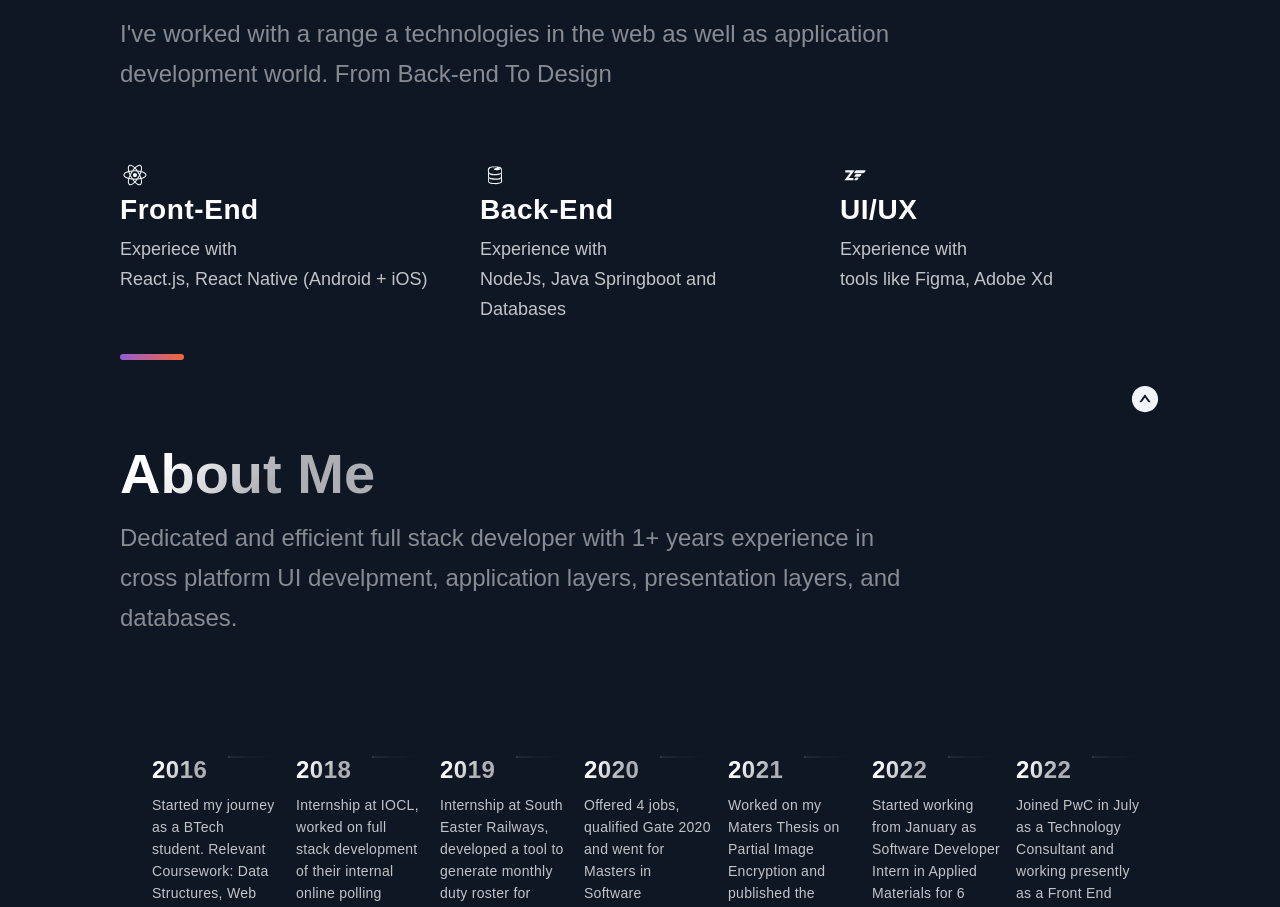
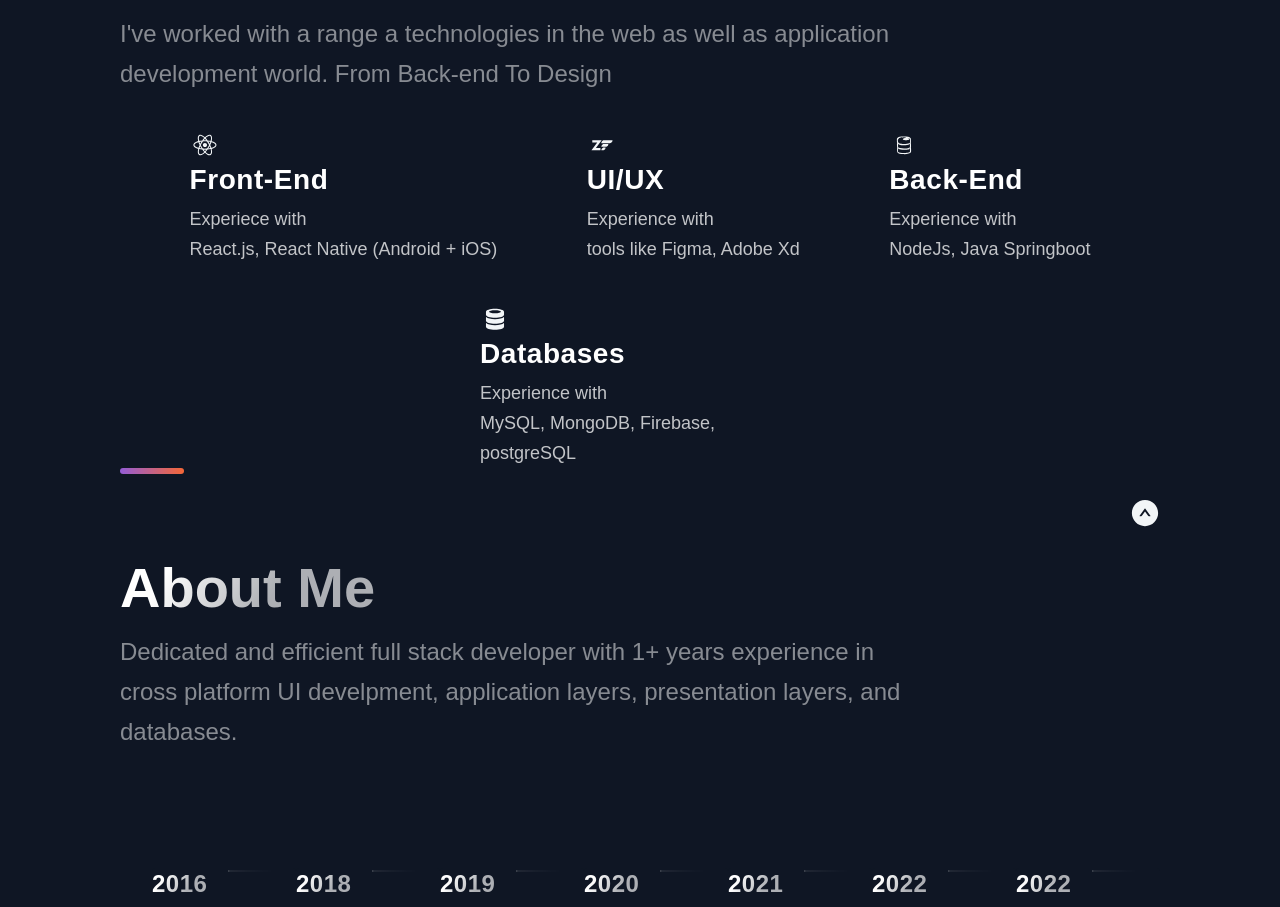
Before and after one commit to Soujannya16/MyPortfolio, a React (Create React App) app: page / in a window 1280 px wide. Shown: the part 4583-5490 px from the top of the page. Built offline with nearby package versions, Linux system fonts and the light colour scheme.

Commit message:
adding some basic deign changes

```diff
--- a/src/components/Experience/Experience.js
+++ b/src/components/Experience/Experience.js
@@ -51,7 +51,7 @@ export const Experience = () => {
                 {p.duration}
               </RoleDurationDiv>
               <Hr />
-              <CardInfo className="card-info">
+              <CardInfo>
                 <ul>
                   {p.description.map((e, i) => {
                     return (
@@ -61,7 +61,12 @@ export const Experience = () => {
                           {" "}
                           {e.work.map((e, i) => {
                             return (
-                              <li key={i} style={{ listStyle: "circle" }}>
+                              <li
+                                key={i}
+                                style={{
+                                  listStyle: "circle",
+                                }}
+                              >
                                 {e}
                               </li>
                             );
--- a/src/components/Footer/Footer.js
+++ b/src/components/Footer/Footer.js
@@ -30,11 +30,7 @@ const Footer = () => {
   };
 
   const scrollToTop = () => {
-    window.scrollTo({
-      top: 0,
-      behavior: "smooth",
-    });
-    window.location.replace(window.location.href.split("#")[0]);
+    window.scrollTo(0, 0);
   };
 
   useEffect(() => {
--- a/src/components/Technologies/Technologies.js
+++ b/src/components/Technologies/Technologies.js
@@ -1,5 +1,5 @@
 import React from "react";
-import { DiFirebase, DiReact, DiZend } from "react-icons/di";
+import { DiFirebase, DiReact, DiZend, DiDatabase } from "react-icons/di";
 import {
   Section,
   SectionDivider,
@@ -23,7 +23,20 @@ const Technologies = () => (
       I've worked with a range a technologies in the web as well as application
       development world. From Back-end To Design
     </SectionText>
-    <List>
+    <List
+      style={
+        window.innerWidth > 1024
+          ? {
+              display: "flex",
+              flexWrap: "wrap",
+              justifyContent: "space-evenly",
+              alignItems: "center",
+              maxWidth: "1000px",
+              margin: "auto",
+            }
+          : {}
+      }
+    >
       <ListItem>
         <picture>
           <DiReact size="3rem" />
@@ -33,18 +46,6 @@ const Technologies = () => (
           <ListParagraph>
             Experiece with <br />
             React.js, React Native (Android + iOS)
-          </ListParagraph>
-        </ListContainer>
-      </ListItem>
-      <ListItem>
-        <picture>
-          <DiFirebase size="3rem" />
-        </picture>
-        <ListContainer>
-          <ListTitle>Back-End</ListTitle>
-          <ListParagraph>
-            Experience with <br />
-            NodeJs, Java Springboot and Databases
           </ListParagraph>
         </ListContainer>
       </ListItem>
@@ -60,6 +61,30 @@ const Technologies = () => (
           </ListParagraph>
         </ListContainer>
       </ListItem>
+      <ListItem>
+        <picture>
+          <DiFirebase size="3rem" />
+        </picture>
+        <ListContainer>
+          <ListTitle>Back-End</ListTitle>
+          <ListParagraph>
+            Experience with <br />
+            NodeJs, Java Springboot
+          </ListParagraph>
+        </ListContainer>
+      </ListItem>
+      <ListItem>
+        <picture>
+          <DiDatabase size="3rem" />
+        </picture>
+        <ListContainer>
+          <ListTitle>Databases</ListTitle>
+          <ListParagraph>
+            Experience with <br />
+            MySQL, MongoDB, Firebase, postgreSQL
+          </ListParagraph>
+        </ListContainer>
+      </ListItem>
     </List>
     <SectionDivArrow colorAlt />
   </Section>
```
